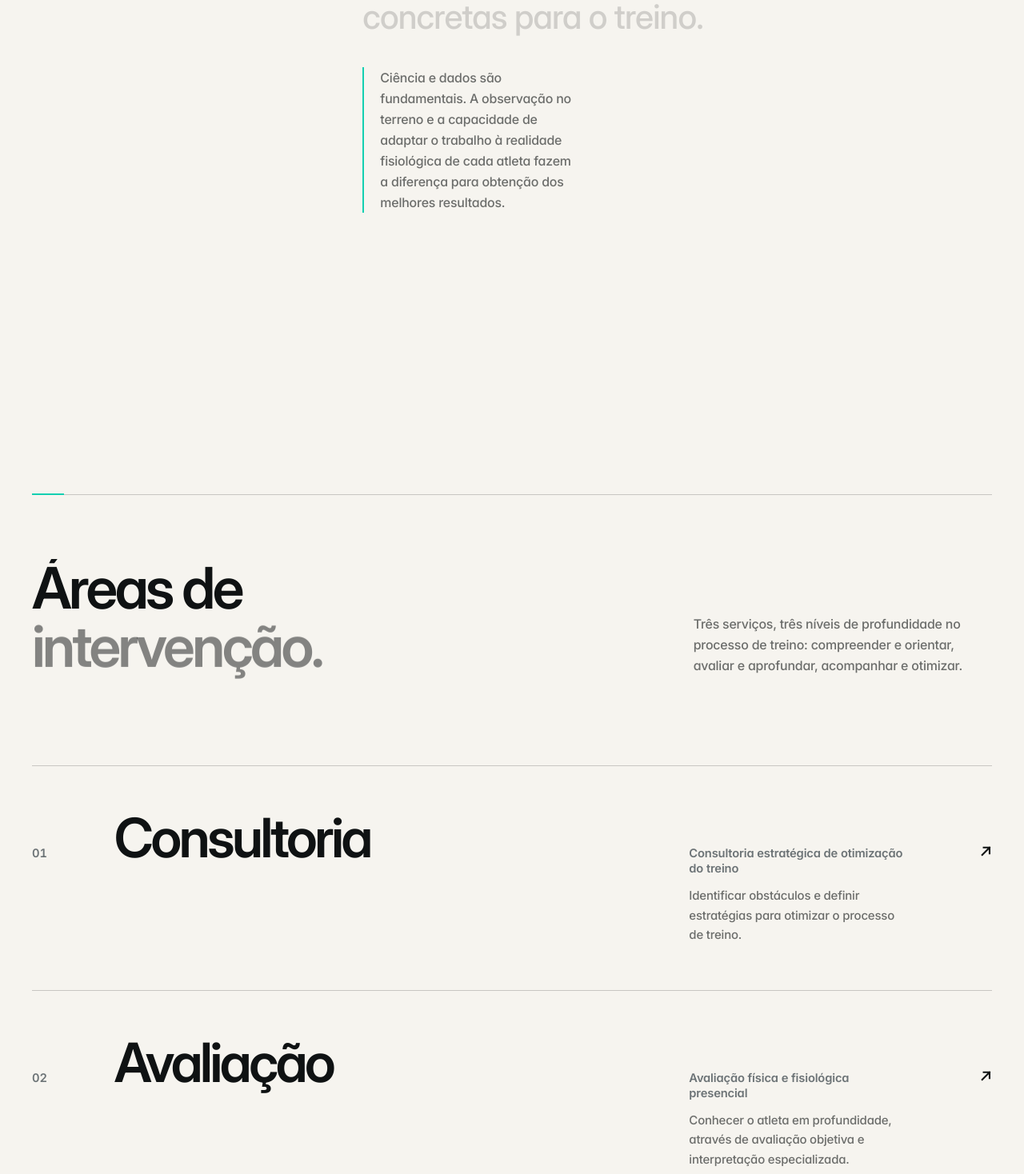
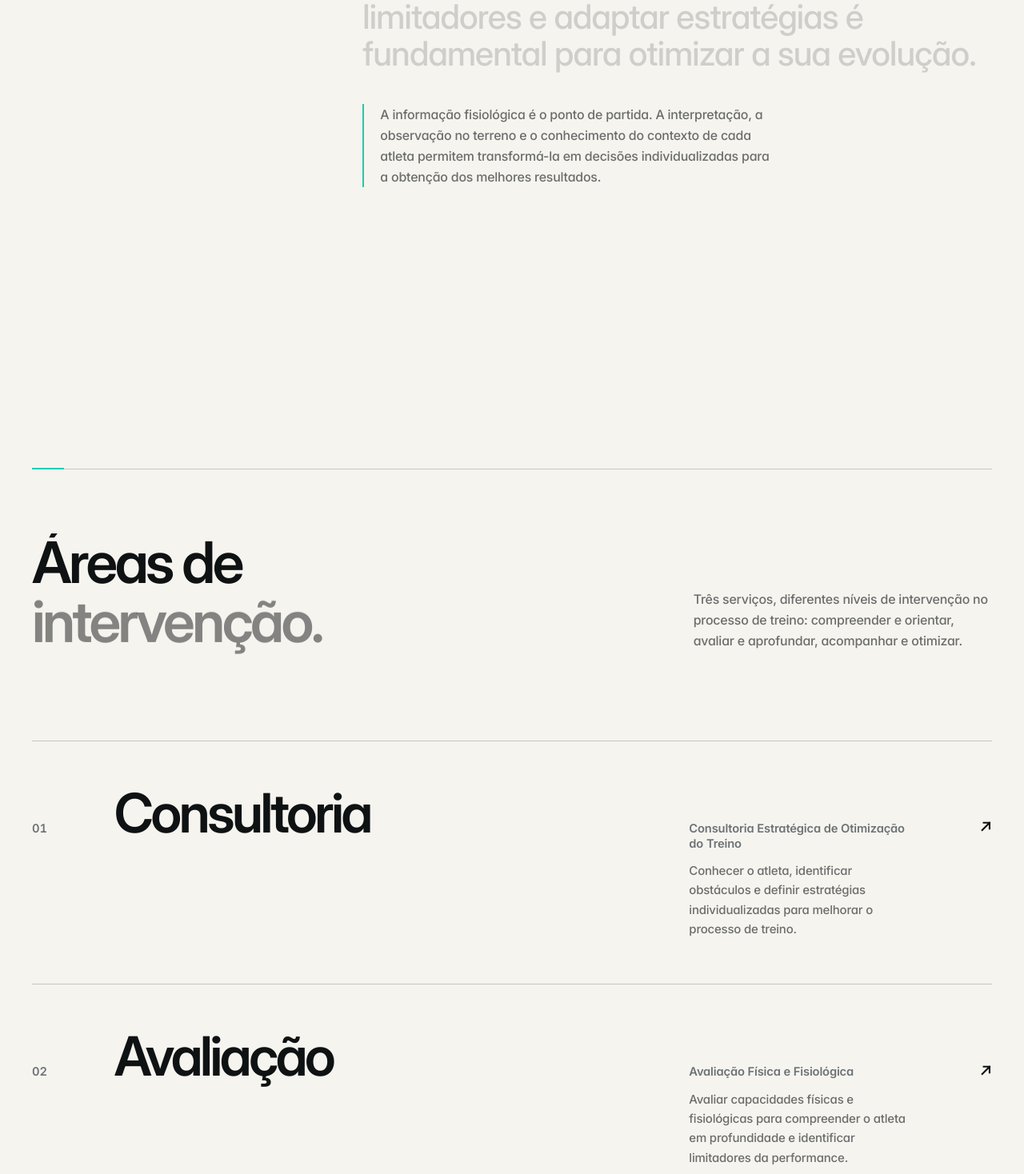
Before and after one commit to dfront-dev/moises-performance, a React (Vite) app in the folder source/: page / in a window 1280 px wide. Shown: the part 2602-4070 px from the top of the page at 80% size. Built offline with nearby package versions, Linux system fonts and the light colour scheme.

Commit message:
Home: textos de 'Da fisiologia à decisão' e de 'Áreas de intervenção' (fonte)

```diff
--- a/source/src/components/Philosophy.jsx
+++ b/source/src/components/Philosophy.jsx
@@ -38,7 +38,7 @@ export default function Philosophy() {
           <p data-words className="text-[clamp(1.55rem,3.3vw,3.4rem)] font-medium leading-[1.1] tracking-[-0.02em] md:col-span-8 md:col-start-5">
             <Words text={c.statement} />
           </p>
-          <p data-fade className="max-w-sm border-l-2 border-signal pl-5 text-base leading-relaxed text-ink/60 md:col-span-3 md:col-start-5">
+          <p data-fade className="max-w-lg border-l-2 border-signal pl-5 text-base leading-relaxed text-ink/60 md:col-span-6 md:col-start-5">
             {c.note}
           </p>
         </div>
--- a/source/src/data/content.js
+++ b/source/src/data/content.js
@@ -22,9 +22,9 @@ export const philosophy = {
   index: '02 / Filosofia',
   lines: ['Da fisiologia', 'à decisão.'],
   statement:
-    'O valor está em avaliar, interpretar e identificar limitadores, e em transformar informação fisiológica em decisões concretas para o treino.',
+    'Cada atleta responde de forma diferente ao treino. Conhecer a pessoa, compreender essa resposta, identificar limitadores e adaptar estratégias é fundamental para otimizar a sua evolução.',
   note:
-    'Ciência e dados são fundamentais. A observação no terreno e a capacidade de adaptar o trabalho à realidade fisiológica de cada atleta fazem a diferença para obtenção dos melhores resultados.',
+    'A informação fisiológica é o ponto de partida. A interpretação, a observação no terreno e o conhecimento do contexto de cada atleta permitem transformá-la em decisões individualizadas para a obtenção dos melhores resultados.',
 }
 
 export const system = {
@@ -45,7 +45,7 @@ export const system = {
 export const expertise = {
   index: '04 / Serviços',
   lines: ['Áreas de', 'intervenção.'],
-  intro: 'Três serviços, três níveis de profundidade no processo de treino: compreender e orientar, avaliar e aprofundar, acompanhar e otimizar.',
+  intro: 'Três serviços, diferentes níveis de intervenção no processo de treino: compreender e orientar, avaliar e aprofundar, acompanhar e otimizar.',
 }
 
 export const coach = {
--- a/source/src/data/services.js
+++ b/source/src/data/services.js
@@ -5,9 +5,9 @@ export const services = [
   {
     id: 'consultoria',
     short: 'Consultoria',
-    full: 'Consultoria estratégica de otimização do treino',
+    full: 'Consultoria Estratégica de Otimização do Treino',
     verb: 'Compreender e orientar',
-    desc: 'Identificar obstáculos e definir estratégias para otimizar o processo de treino.',
+    desc: 'Conhecer o atleta, identificar obstáculos e definir estratégias individualizadas para melhorar o processo de treino.',
     tags: ['Intervenção estratégica', 'Online', 'Pontual ou periódica'],
     role: 'Analisa e orienta',
     relation: 'Intervenção estratégica pontual ou periódica',
@@ -20,9 +20,9 @@ export const services = [
   {
     id: 'avaliacao',
     short: 'Avaliação',
-    full: 'Avaliação física e fisiológica presencial',
+    full: 'Avaliação Física e Fisiológica',
     verb: 'Avaliar e aprofundar',
-    desc: 'Conhecer o atleta em profundidade, através de avaliação objetiva e interpretação especializada.',
+    desc: 'Avaliar capacidades físicas e fisiológicas para compreender o atleta em profundidade e identificar limitadores da performance.',
     tags: ['Intervenção técnica', 'Presencial', 'Avaliação ou reavaliação'],
     role: 'Mede, avalia e interpreta',
     relation: 'Intervenção técnica presencial',
@@ -37,7 +37,7 @@ export const services = [
     short: 'Acompanhamento',
     full: 'Acompanhamento Integrado de Performance',
     verb: 'Acompanhar e otimizar',
-    desc: 'Integrar o processo de preparação, acompanhando, intervindo e adaptando continuamente.',
+    desc: 'Integrar preparação física, trabalho de força e acompanhamento fisiológico para otimizar a evolução do atleta ao longo da época.',
     tags: ['Intervenção continuada', 'Personalizada', 'Premium'],
     role: 'Integra, intervém, monitoriza e adapta',
     relation: 'Relação continuada, próxima e individualizada',
```
